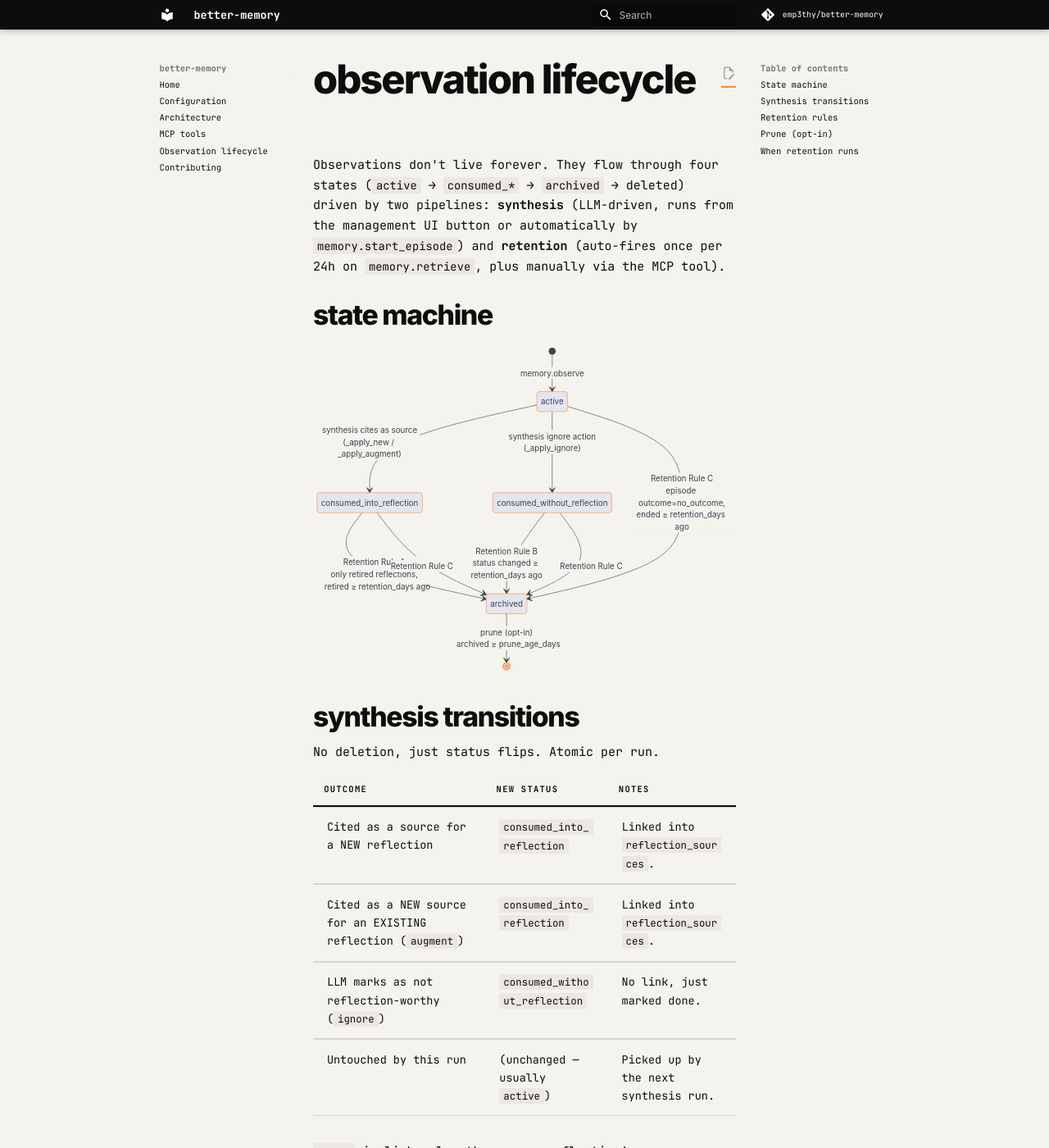
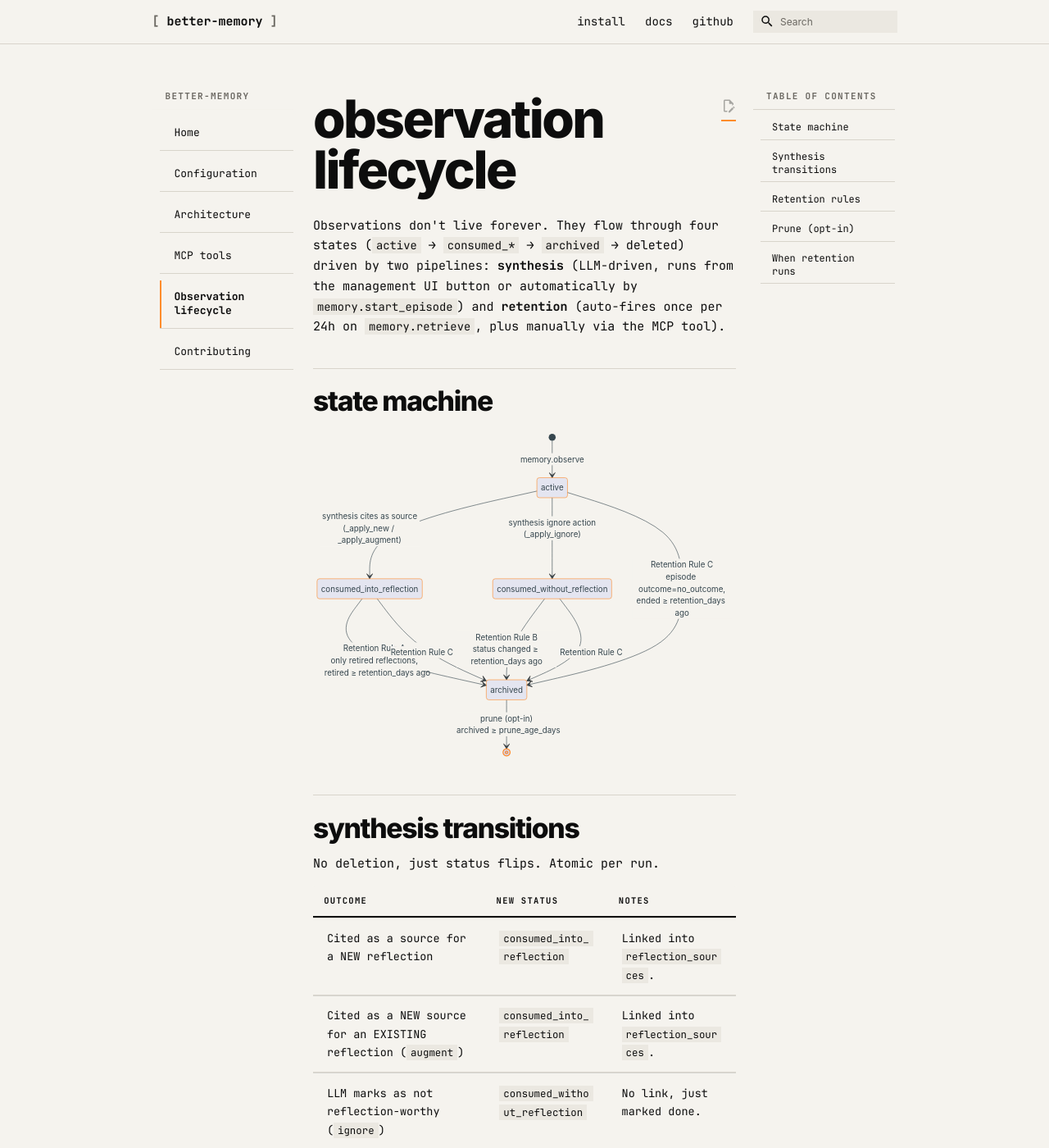
Before and after one commit to emp3thy/better-memory, an MkDocs documentation site: the page built from website/observation-lifecycle.md, in a window 1280 px wide and 1400 px high. Shown: the whole window at 82% size. Built offline with MkDocs 1.6.1 and Material for MkDocs 9.7.7, drawn with Linux system fonts in a browser that asks for light colours; comment, search, counter and statistics services are not loaded.

Commit message:
feat(site): brutalist restyle for docs pages (header, sidebar, TOC)

```diff
--- a/website/assets/css/brutalist.css
+++ b/website/assets/css/brutalist.css
@@ -604,3 +604,145 @@ html, body, .md-typeset {
 }
 
 .brut-footer-sep { margin: 0 8px; }
+
+/* ============================================================
+   Docs page — header
+   ============================================================ */
+
+.brut-docs-header.md-header {
+  background: var(--brut-paper);
+  color: var(--brut-ink);
+  box-shadow: none;
+  border-bottom: 1px solid var(--brut-rule);
+}
+
+.brut-docs-brand {
+  font-family: var(--brut-mono);
+  font-size: 15px;
+  font-weight: 700;
+  color: var(--brut-ink);
+  text-decoration: none;
+  display: flex;
+  align-items: center;
+  padding: 14px 0;
+}
+.brut-docs-brand .brut-bracket { color: var(--brut-muted); }
+
+.brut-docs-header-links {
+  display: flex;
+  gap: 24px;
+  margin-left: auto;
+  margin-right: 24px;
+  font-family: var(--brut-mono);
+  font-size: 14px;
+}
+
+.brut-docs-header-links a {
+  color: var(--brut-ink);
+  text-decoration: none;
+  border-bottom: none;
+  padding: 14px 0;
+  transition: color 120ms ease;
+}
+.brut-docs-header-links a:hover { color: var(--brut-amber); background: transparent; }
+
+/* Material search button + drawer adjustments */
+.md-header .md-search__form {
+  background: var(--brut-paper-shade);
+  border-radius: 0;
+}
+.md-header .md-search__input::placeholder { color: var(--brut-muted); }
+.md-header .md-search__input { color: var(--brut-ink); }
+.md-header .md-icon svg { fill: var(--brut-ink); }
+
+/* ============================================================
+   Docs page — sidebar (left nav)
+   ============================================================ */
+
+.md-sidebar--primary {
+  background: var(--brut-paper);
+}
+
+.md-nav__title {
+  font-family: var(--brut-mono);
+  text-transform: uppercase;
+  letter-spacing: 0.12em;
+  font-size: 11px;
+  color: var(--brut-muted);
+  background: transparent;
+  box-shadow: none;
+  padding: 16px 16px 8px;
+}
+
+.md-nav__list {
+  border-top: 1px solid var(--brut-rule);
+}
+
+.md-nav__item {
+  border-bottom: 1px solid var(--brut-rule);
+}
+
+.md-nav__link {
+  font-family: var(--brut-mono);
+  font-size: 13px;
+  color: var(--brut-ink);
+  padding: 12px 16px;
+  border-bottom: none;
+  border-left: 2px solid transparent;
+  transition: background 120ms ease, border-color 120ms ease, color 120ms ease;
+}
+
+.md-nav__link:hover {
+  background: var(--brut-paper-shade);
+  color: var(--brut-ink);
+}
+
+.md-nav__link--active {
+  border-left-color: var(--brut-amber);
+  color: var(--brut-ink);
+  font-weight: 700;
+}
+
+/* ============================================================
+   Docs page — TOC (right)
+   ============================================================ */
+
+.md-sidebar--secondary .md-nav__title {
+  border-bottom: 1px solid var(--brut-rule);
+}
+
+.md-sidebar--secondary .md-nav__link {
+  font-size: 12px;
+  border-left: 2px solid transparent;
+  border-bottom: none;
+  padding: 6px 12px;
+}
+.md-sidebar--secondary .md-nav__link--active {
+  border-left-color: var(--brut-amber);
+}
+
+/* ============================================================
+   Docs page — content
+   ============================================================ */
+
+.md-content__inner {
+  padding-top: 32px;
+  padding-bottom: 64px;
+}
+
+.md-typeset h1 {
+  font-family: var(--brut-display);
+  font-weight: 800;
+  font-size: clamp(40px, 5vw, 64px);
+  line-height: 0.96;
+  letter-spacing: -0.04em;
+  text-transform: lowercase;
+  color: var(--brut-ink);
+  margin: 0 0 1.5rem;
+}
+
+.md-typeset h2 {
+  border-top: 1px solid var(--brut-rule);
+  padding-top: 1.5rem;
+  margin-top: 2.5rem;
+}
--- a/website/overrides/main.html
+++ b/website/overrides/main.html
@@ -1 +1,6 @@
 {% extends "base.html" %}
+
+{% block extrahead %}
+  {{ super() }}
+  <meta name="theme-color" content="#f5f3ee">
+{% endblock %}
--- /dev/null
+++ b/website/overrides/partials/header.html
@@ -0,0 +1,41 @@
+{#-
+  Brutalist header partial. Replaces Material's partials/header.html.
+  Verified against mkdocs-material==9.7.6 — preserves the same conditional
+  includes for search, palette, and repo source so we don't have to
+  re-implement them.
+-#}
+{% set class = "md-header brut-docs-header" %}
+{% if "navigation.tabs.sticky" in features %}
+  {% set class = class ~ " md-header--shadow md-header--lifted" %}
+{% endif %}
+<header class="{{ class }}" data-md-component="header">
+  <nav class="md-header__inner md-grid" aria-label="{{ lang.t('header') }}">
+    <a href="{{ config.extra.homepage | d(nav.homepage.url, true) | url }}" title="{{ config.site_name | e }}" class="brut-docs-brand" aria-label="{{ config.site_name }}">
+      <span class="brut-bracket">[</span>&nbsp;{{ config.site_name }}&nbsp;<span class="brut-bracket">]</span>
+    </a>
+    <label class="md-header__button md-icon" for="__drawer">
+      {% set icon = config.theme.icon.menu or "material/menu" %}
+      {% include ".icons/" ~ icon ~ ".svg" %}
+    </label>
+    <div class="brut-docs-header-links">
+      <a href="{{ '#install' | url }}">install</a>
+      <a href="{{ 'configuration/' | url }}">docs</a>
+      {% if config.repo_url %}<a href="{{ config.repo_url }}">github</a>{% endif %}
+    </div>
+    {% if "material/search" in config.plugins %}
+      {% set search = config.plugins["material/search"] | attr("config") %}
+      {% if search.enabled %}
+        <label class="md-header__button md-icon" for="__search">
+          {% set icon = config.theme.icon.search or "material/magnify" %}
+          {% include ".icons/" ~ icon ~ ".svg" %}
+        </label>
+        {% include "partials/search.html" %}
+      {% endif %}
+    {% endif %}
+  </nav>
+  {% if "navigation.tabs.sticky" in features %}
+    {% if "navigation.tabs" in features %}
+      {% include "partials/tabs.html" %}
+    {% endif %}
+  {% endif %}
+</header>
```
